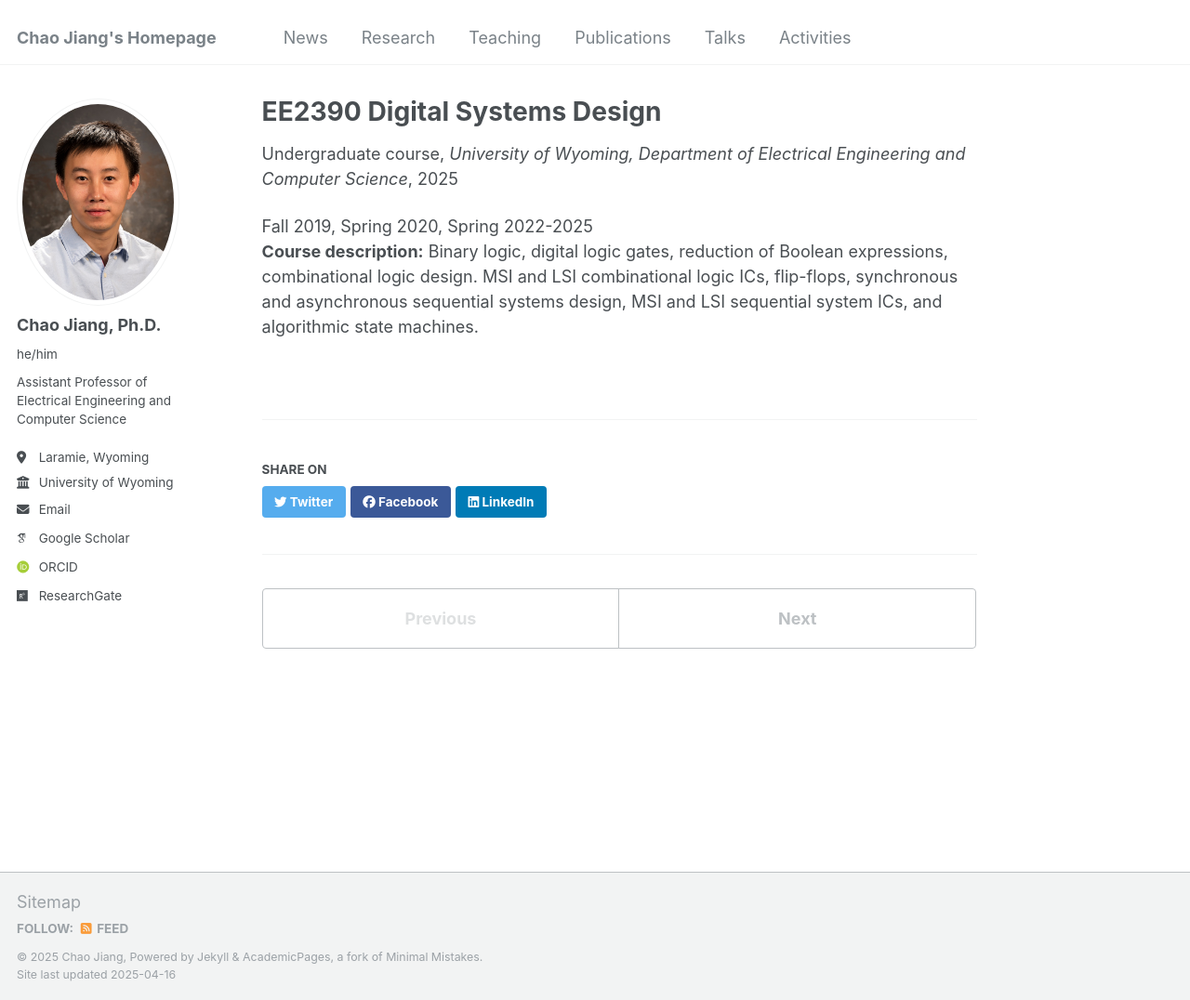
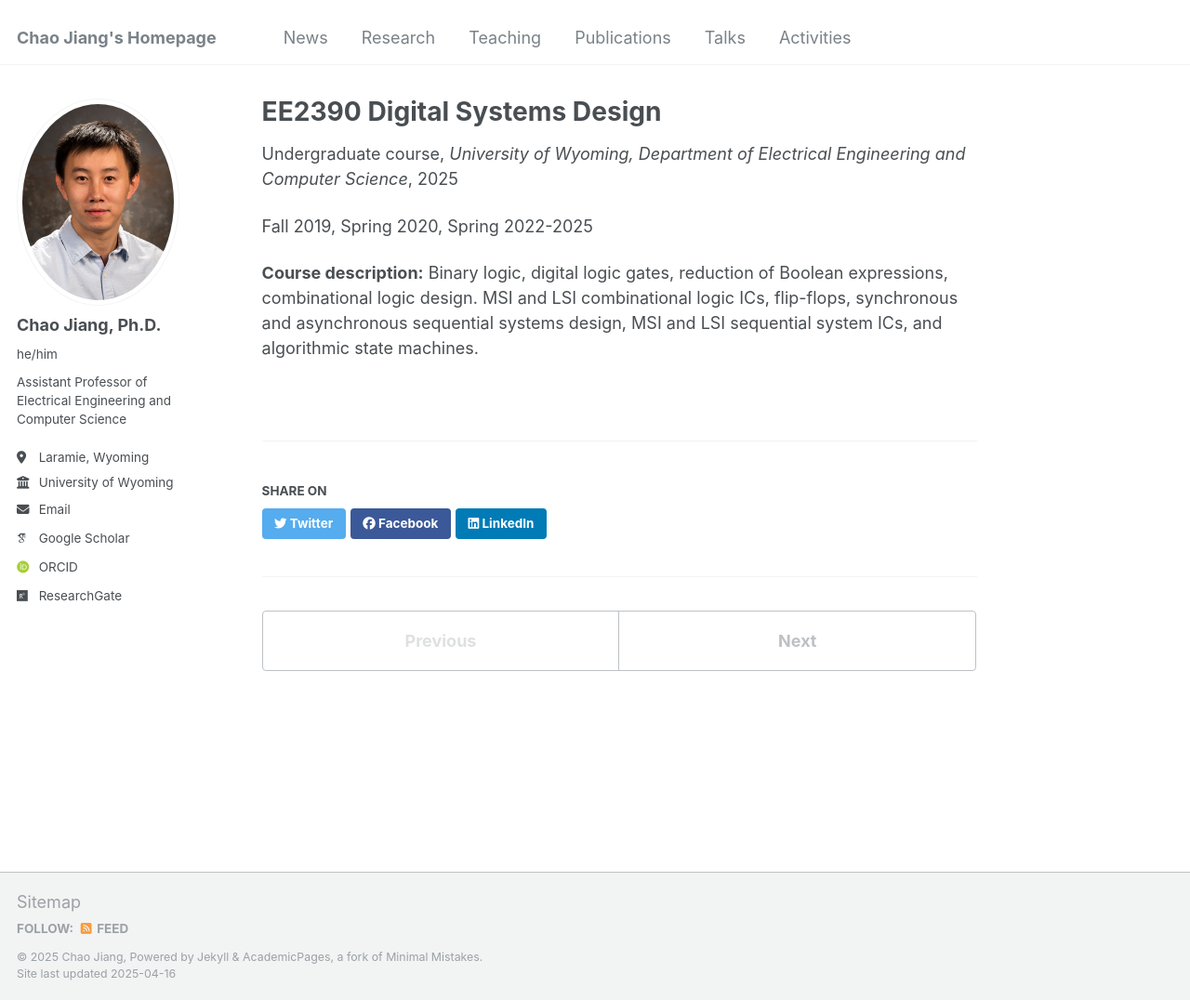
Before and after one commit to cjiang6/cjiang6.github.io, a Jekyll site: the page built from _teaching/EE2390-uwyo.md, in a window 1280 px wide and 1076 px high. Shown: the whole window at 93% size. Built offline with Jekyll 4.4.1, drawn with Linux system fonts in a browser that asks for light colours; some web fonts are replaced; a file with an impossible date is left out.

```diff
--- a/_teaching/EE2390-uwyo.md
+++ b/_teaching/EE2390-uwyo.md
@@ -5,5 +5,6 @@ type: "Undergraduate course"
 venue: "University of Wyoming, Department of Electrical Engineering and Computer Science"
 #date: "Fall 2019, Spring 2020, Spring 2022-2025"
 ---
-Fall 2019, Spring 2020, Spring 2022-2025\
+Fall 2019, Spring 2020, Spring 2022-2025
+
 **Course description:** Binary logic, digital logic gates, reduction of Boolean expressions, combinational logic design. MSI and LSI combinational logic ICs, flip-flops, synchronous and asynchronous sequential systems design, MSI and LSI sequential system ICs, and algorithmic state machines.
```
